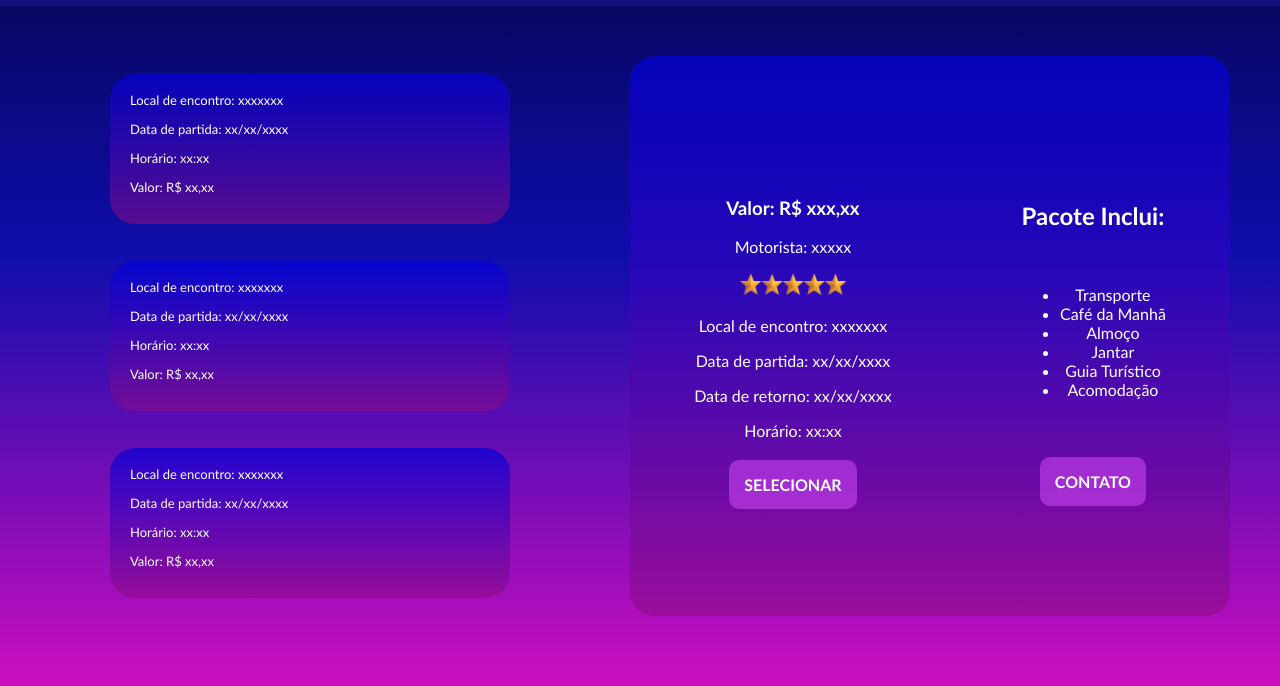
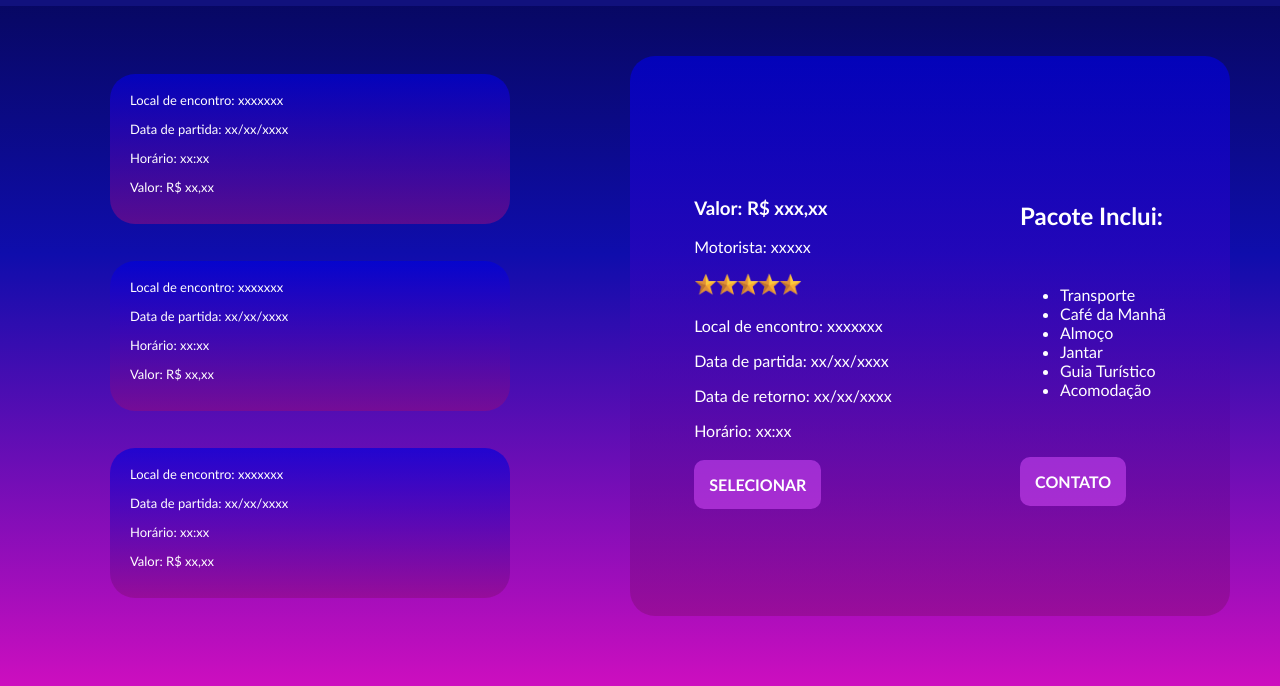
Before and after one commit to Caualemes/Projeto-DayTripper, a plain HTML site: page pages/options.html in a window 1280 px wide. Shown: the part 114-800 px from the top of the page. Drawn offline with Linux system fonts and the light colour scheme.

Commit message:
last_commit?

```diff
--- a/css/style.css
+++ b/css/style.css
@@ -289,3 +289,7 @@ nav a{
     align-items: flex-end;
     color: white;
 }
+
+#selected {
+    text-align: start;
+}
```
